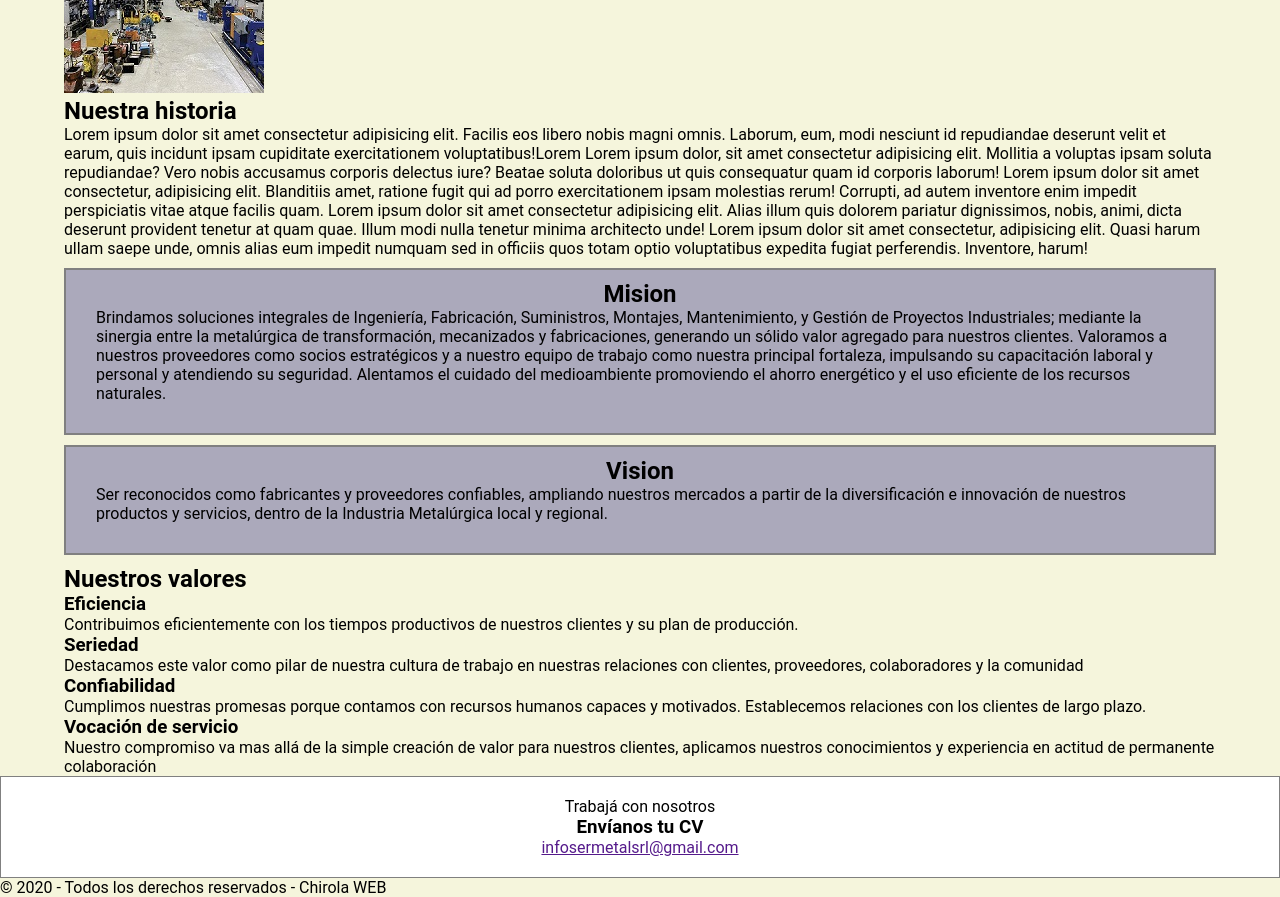
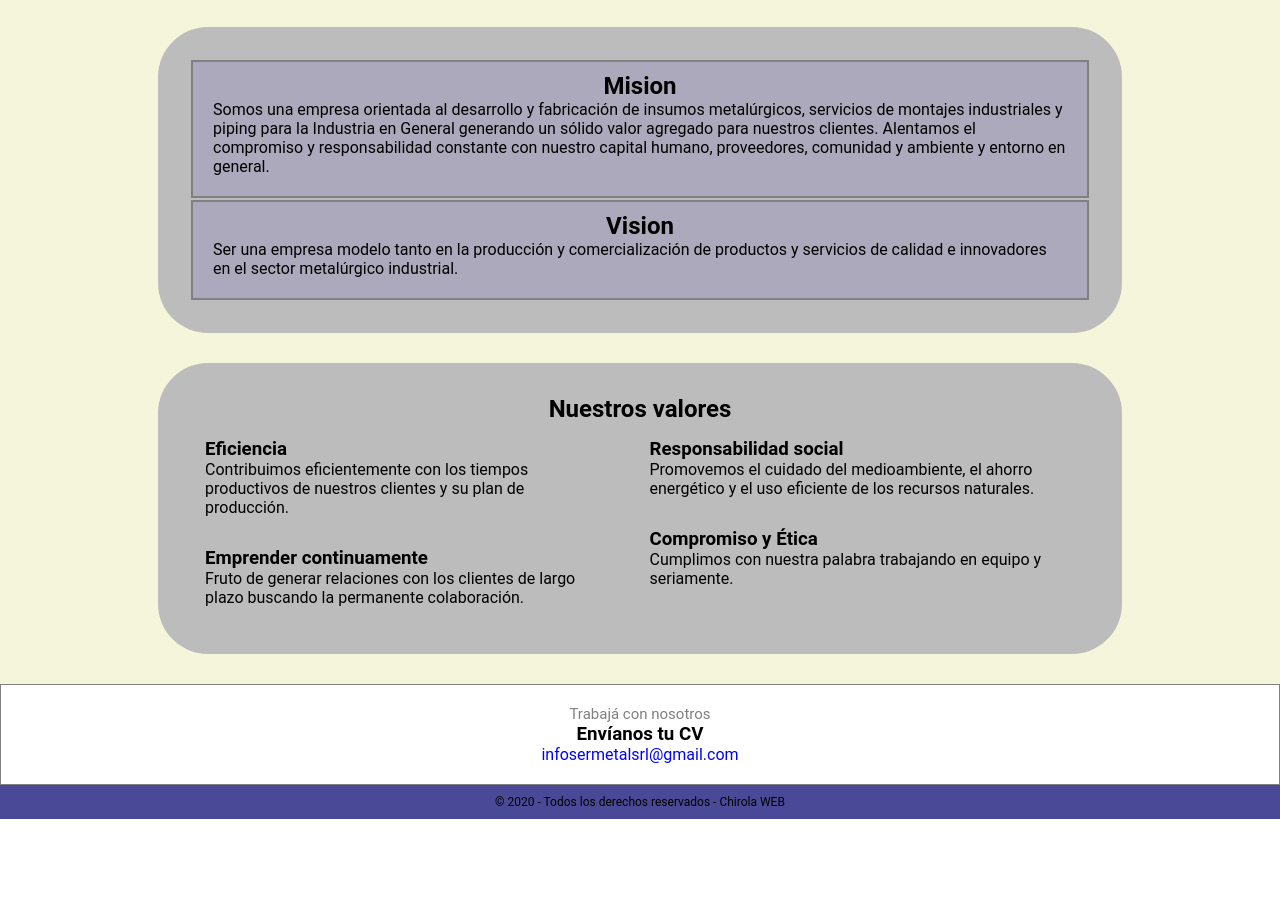
Before and after one commit to AgustinForns/sermetalSRL, a plain HTML site: page pages/sobreNosotros.html in a window 1280 px wide. Shown: the part 1183-2080 px from the top of the page. After the commit the page ends 2002 px from the top, so only its background shows below. Drawn offline with nearby package versions, Linux system fonts and the light colour scheme.

Commit message:
animaciones agregadas

```diff
--- a/CCS/main.css
+++ b/CSS/main.css
@@ -63,7 +63,7 @@
 }
 
 header nav ul li:hover{
-    transform: scale(1.3);
+    transform: scale(1.2);
 
 }
 
@@ -72,8 +72,7 @@
 }
 
 header div a img:hover{
-    transform: scale(1.5);
-
+    transform: scale(1.05);
 }
 
 .botonNavPrincipal{
@@ -141,6 +140,11 @@
     margin: 10px 50px 10px 50px;
 }
 
+.imgPresentacion:hover{
+    transform: scale(1.1);
+
+}
+
 .imgPresentacion{
     margin: 10px;
     width: 300px;
@@ -174,7 +178,9 @@
     margin: 50px 10px 10px 10px;
     padding: 10px;
 }
-
+.cajaNoticias:hover{
+    transform: scaleY(1.035);
+}
 .cajaNoticias{
     display: flex;
     flex-direction: column;
@@ -250,12 +256,16 @@
 }
 
 @keyframes aparecer{
+
     from{
-        transform: ;
+        transform: scale(1.0);
     }
     to{
-        transform:;
+        transform: scale(1.035);
     }
+}
+
+
 
 .contactoCVtrabajaConNosotros{
     font-size: 15px;
@@ -326,8 +336,10 @@
 
 
 
+
+
 .infoCajasInformacion{
-    text-align: start;
+   /*  text-align: start; */
     margin: 15px;
 }
 
@@ -466,6 +478,10 @@
         width: 150px;
         height: 40px;
     }
+    header div a img:hover{
+        transform: scale(1.3);
+    }
+
 
     .logoMenu{
         display: flex;
@@ -543,6 +559,21 @@
       margin: 10px;
 
     }
+
+    /*sobre nosotros*/
+    .layoutValores{
+        display: flex;
+        flex-direction: row;
+        gap: 10px;
+        align-content: flex-start;
+    }
+
+    .layoutInfoValores{
+        display: flex;
+        flex-direction: column;
+        align-content: flex-start;
+    }
+
 
     /* adaptacion de cajas de informacion general */
 
@@ -624,6 +655,9 @@
         display: inline-block;
     }
 
+    header div a img:hover{
+        transform: scale(1.3) translateX(40px);
+    }
 
 
     .logoMenu{
@@ -661,6 +695,7 @@
     }
 
 
+
     /*noticias*/
 
     .cajaNoticiasGeneral{
@@ -678,6 +713,8 @@
       margin: 1px;
 
     }
+
+
 
     /*servicios*/
 
--- a/pages/sobreNosotros.html
+++ b/pages/sobreNosotros.html
@@ -4,7 +4,8 @@
     <meta charset="UTF-8">
     <meta http-equiv="X-UA-Compatible" content="IE=edge">
     <meta name="viewport" content="width=device-width, initial-scale=1.0">
-    <link rel="stylesheet" href="../CCS/main.css">
+    <link rel="stylesheet" href="https://cdnjs.cloudflare.com/ajax/libs/animate.css/4.1.1/animate.min.css">
+    <link rel="stylesheet" href="../CSS/main.css">
     <title>Sermetal SRL - La Empresa</title>
 </head>
 <body>
@@ -22,7 +23,7 @@
                     </ul>
                 </nav>
             </div>
-            <div class="tituloLemaEmpresa">
+            <div class="tituloLemaEmpresa animate__animated animate__flipInX">
                 <h1>Sobre Nosotros</h1>
                 <p class="lemaEmpresa">Soluciones unicas y eficientes</p>
             </div>
@@ -47,32 +48,37 @@
             <div class="baseCajasInformacion1">
                 <section class="cajaNoticias" >
                     <h2>Mision</h2>
-                    <p>Brindamos soluciones integrales de Ingeniería, Fabricación, Suministros, Montajes, Mantenimiento, y Gestión de Proyectos Industriales; mediante la sinergia entre la metalúrgica de transformación, mecanizados y fabricaciones, generando un sólido valor agregado para nuestros clientes.
-                    Valoramos a nuestros proveedores como socios estratégicos y a nuestro equipo de trabajo como nuestra principal fortaleza, impulsando su capacitación laboral y personal y atendiendo su seguridad.
-                    Alentamos el cuidado del medioambiente promoviendo el ahorro energético y el uso eficiente de los recursos naturales.</p>
+                    <p>Somos una empresa orientada al desarrollo y fabricación de insumos metalúrgicos, servicios de montajes industriales y piping para la Industria en General generando un sólido valor agregado para nuestros clientes.
+                    Alentamos el compromiso y responsabilidad constante con nuestro capital humano, proveedores, comunidad y ambiente y entorno en general. </p>
                 </section>
                 <section class="cajaNoticias">
                     <h2>Vision</h2>
-                    <p>Ser reconocidos como fabricantes y proveedores confiables, ampliando nuestros mercados a partir de la diversificación e innovación de nuestros productos y servicios, dentro de la Industria Metalúrgica local y regional.</p>
+                    <p>Ser una empresa modelo tanto en la producción y comercialización de productos y servicios de calidad e innovadores en el sector metalúrgico industrial.</p>
                 </section>
             </div>
             <section class="baseCajasInformacion1">
                 <h2 class="tituloValores">Nuestros valores</h2>
+                <div class="layoutValores">
+                    <div class="layoutInfoValores">
                         <div class="infoCajasInformacion">
                             <h3>Eficiencia</h3>
                             <p>Contribuimos eficientemente con los tiempos productivos de nuestros clientes y su plan de producción.</p>
                         </div>
                         <div class="infoCajasInformacion">
-                    <h3>Seriedad</h3>
-                    <p>Destacamos este valor como pilar de nuestra cultura de trabajo en nuestras relaciones con clientes, proveedores, colaboradores y la comunidad</p>
+                            <h3>Emprender continuamente</h3>
+                            <p>Fruto de generar relaciones con los clientes de largo plazo buscando la permanente colaboración.</p>
+                        </div>
+                    </div>
+                    <div class="layoutInfoValores">
+                        <div class="infoCajasInformacion">
+                            <h3>Responsabilidad social</h3>
+                            <p>Promovemos el cuidado del medioambiente, el ahorro energético y el uso eficiente de los recursos naturales.</p>
                         </div>
                         <div class="infoCajasInformacion">
-                    <h3>Confiabilidad</h3>
-                    <p>Cumplimos nuestras promesas porque contamos con recursos humanos capaces y motivados. Establecemos relaciones con los clientes de largo plazo.</p>
+                            <h3>Compromiso y Ética</h3>
+                            <p>Cumplimos con nuestra palabra trabajando en equipo y seriamente.</p>
                         </div>
-                <div class="infoCajasInformacion">
-                    <h3>Vocación de servicio</h3>
-                    <p>Nuestro compromiso va mas allá de la simple creación de valor para nuestros clientes, aplicamos nuestros conocimientos y experiencia en actitud de permanente colaboración</p>
+                    </div>
                 </div>
             </section>
         </main>
```
Also changed, not shown: index.html (+2 -2 lines), pages/contacto.html (+3 -2 lines), pages/industrias.html (+3 -2 lines), pages/servicios.html (+3 -2 lines), img/image001.png (added), 8 other files. Lines whose indentation alone changed are shown as unchanged.
